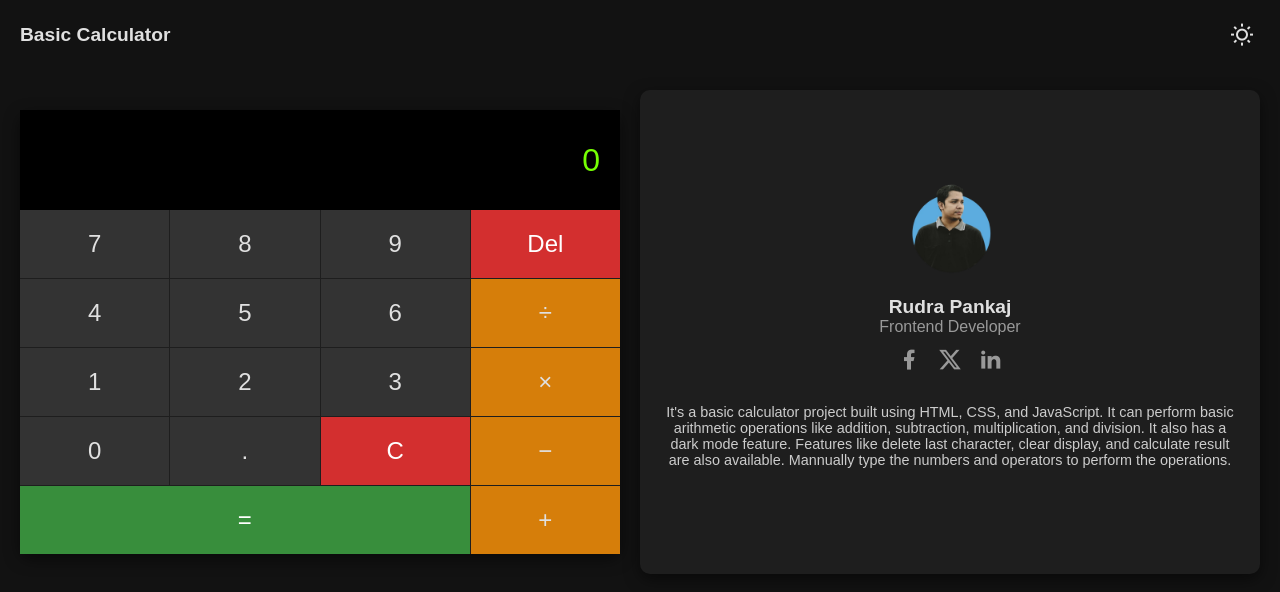
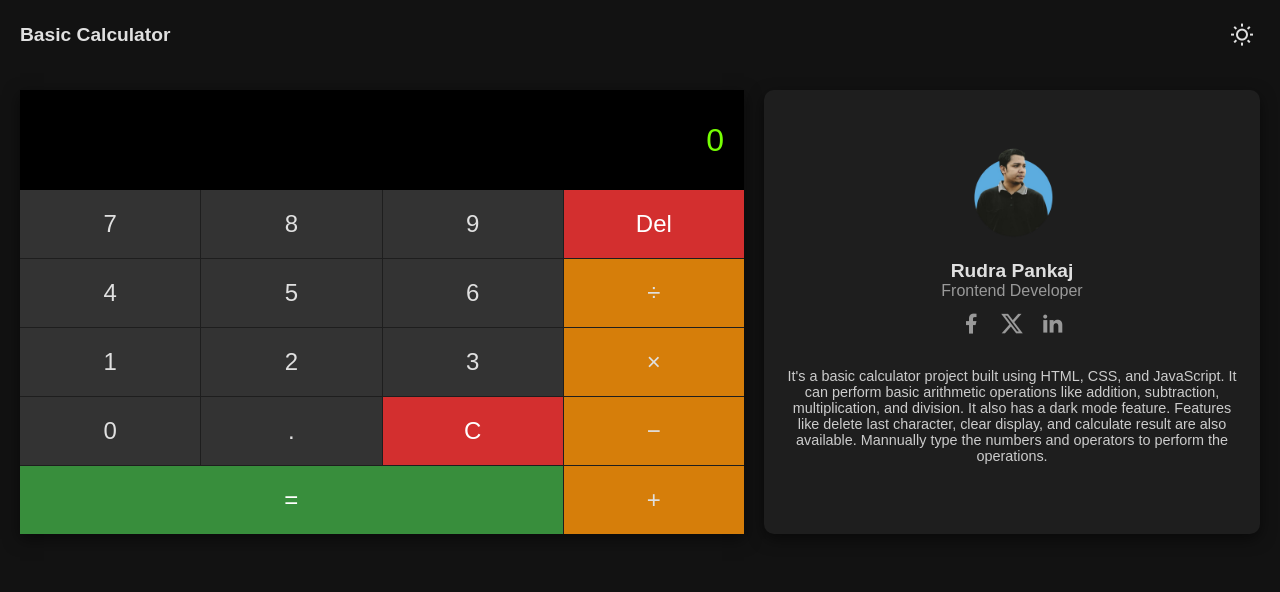
Before and after one commit to RudraPankaj/BasicCalculatorJavaScript, a plain HTML site: page index.html in a window 1280 px wide. Drawn offline with nearby package versions, Linux system fonts and the light colour scheme.

Commit message:
calculator and contributor_card grid Layout

```diff
--- a/styles.css
+++ b/styles.css
@@ -179,12 +179,9 @@ body {
 }
 
 .calculator {
-  flex: 1;
   max-width: 100%;
-  border-radius: 10px;
   box-shadow: 0 5px 15px rgba(0, 0, 0, 0.5);
   background-color: #1e1e1e;
-  margin: 20px 20px 20px 0;
 }
 
 .display {
@@ -264,7 +261,7 @@ body {
 @media (min-width: 601px) {
   .calc_container {
     display: grid;
-    grid-template-columns: 1fr 1fr;
+    grid-template-columns: 1.2fr 0.8fr;
   }
 
   .calculator {
```
